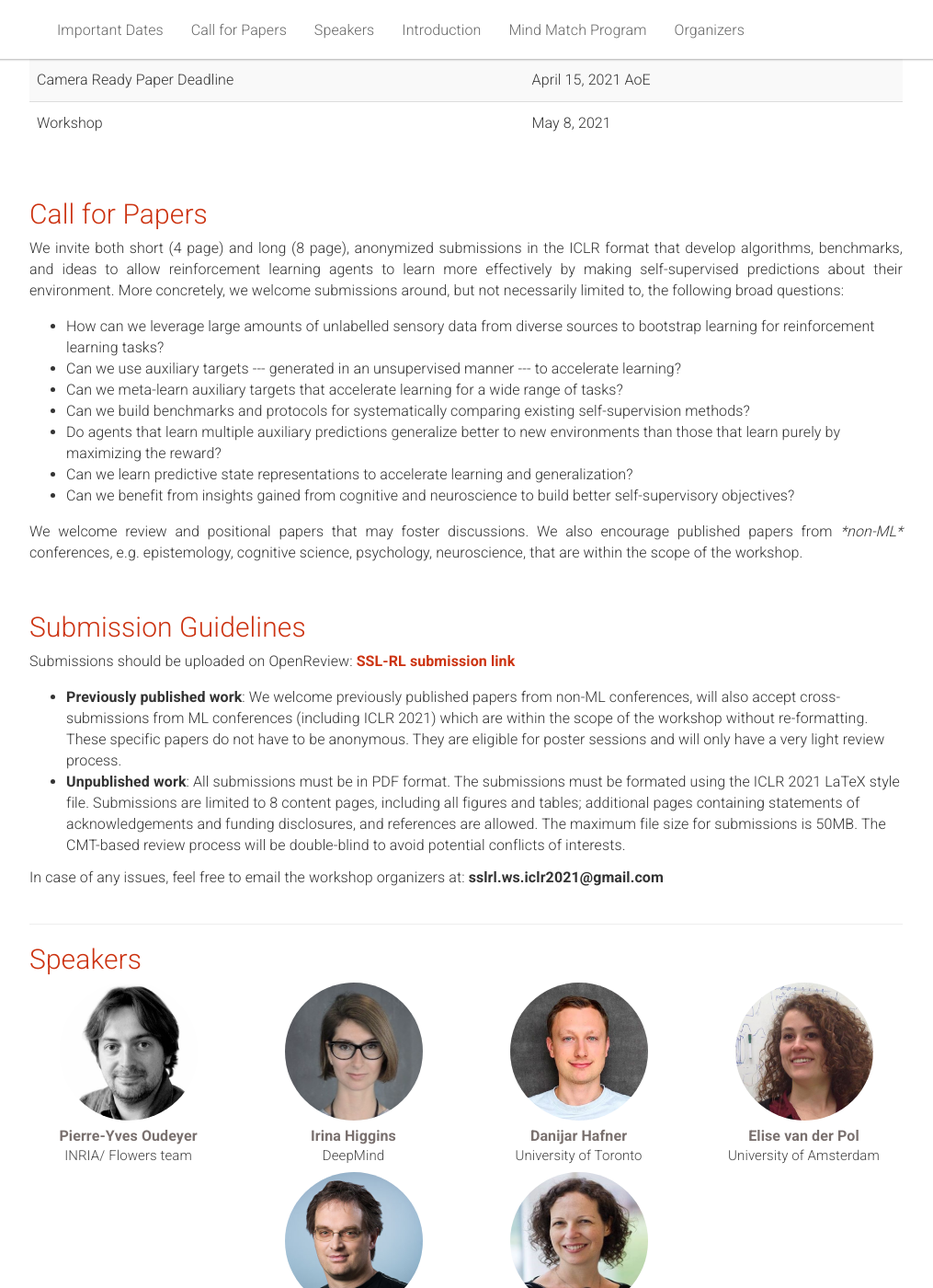
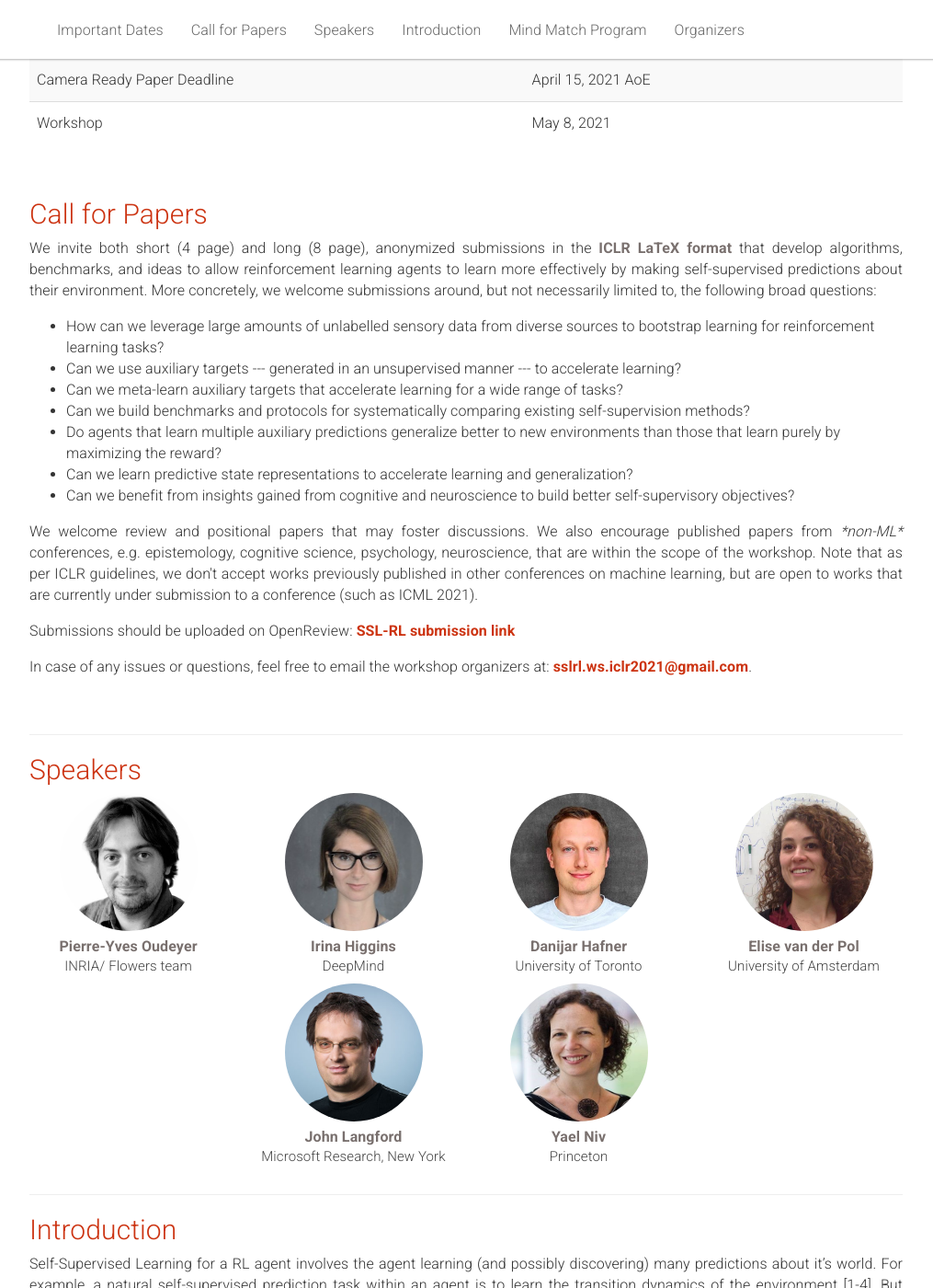
Before and after one commit to sslrlworkshop/sslrlworkshop.github.io, a Jekyll site: the page built from _pages/home.md, in a window 1280 px wide and 1400 px high, scrolled down 716 px. Shown: the whole window at 92% size, without its empty margins (133-1148 px from the left). Built offline with Jekyll 4.4.1, drawn with Linux system fonts in a browser that asks for light colours.

Commit message:
Clarify cross-submission policies in the CfP

```diff
--- a/_pages/home.md
+++ b/_pages/home.md
@@ -101,33 +101,21 @@ acknowledgements: ""
               <li>Can we benefit from insights gained from cognitive and neuroscience to build better self-supervisory objectives? </li>
           </ul>
       </p>
-      <p>We welcome review and positional papers that may foster discussions. We also encourage published papers from <i>*non-ML*</i> conferences, e.g. epistemology, cognitive science, psychology, neuroscience, that are within the scope of the workshop. </p>
+      <p>We welcome review and positional papers that may foster discussions. We also encourage published papers from <i>*non-ML*</i> conferences, e.g. epistemology, cognitive science, psychology, neuroscience, that are within the scope of the workshop.
+       Note that as per ICLR guidelines, we don't accept works previously published in other conferences on machine learning, but are open to works that are currently under submission to a conference (such as ICML 2021).</p>
+
+      <p>
+        Submissions should be uploaded on OpenReview: <a class="red" href="https://openreview.net/group?id=ICLR.cc/2021/Workshop/SSL-RL">SSL-RL submission link</a>
+      </p>
+      <p>
+        In case of any issues or questions, feel free to email the workshop organizers at: <a href="mailto:sslrl.ws.iclr2021@gmail.com" class="red">sslrl.ws.iclr2021@gmail.com</a>.
+      </p>
+
   </div>
 </div>
 
 
 <br />
-
-<div class="row" id="guidelines">
-  <div class="col-xs-12">
-    <h2>Submission Guidelines</h2>
-  </div>
-</div>
-
-<div class="row">
-    <div class="col-xs-12">
-      <p>
-            Submissions should be uploaded on OpenReview: <a class="red" href="https://openreview.net/group?id=ICLR.cc/2021/Workshop/SSL-RL">SSL-RL submission link</a>
-      </p>
-    <ul>
-      <li><b>Previously published work</b>: We welcome previously published papers from non-ML conferences, will also accept cross-submissions from ML conferences (including ICLR 2021) which are within the scope of the workshop without re-formatting. These specific papers do not have to be anonymous. They are eligible for poster sessions and will only have a very light review process.</li>
-      <li><b>Unpublished work</b>: All submissions must be in PDF format. The submissions must be formated using the ICLR 2021 LaTeX style file. Submissions are limited to 8 content pages, including all figures and tables; additional pages containing statements of acknowledgements and funding disclosures, and references are allowed. The maximum file size for submissions is 50MB. The CMT-based review process will be double-blind to avoid potential conflicts of interests.</li>
-    </ul>
-    <p>
-            In case of any issues, feel free to email the workshop organizers at: <b>sslrl.ws.iclr2021@gmail.com</b>
-    </p>
-    </div>
-</div>
 
 
 <hr />
```
Also changed, not shown: other parts of _pages/home.md (+1 -1 lines).
